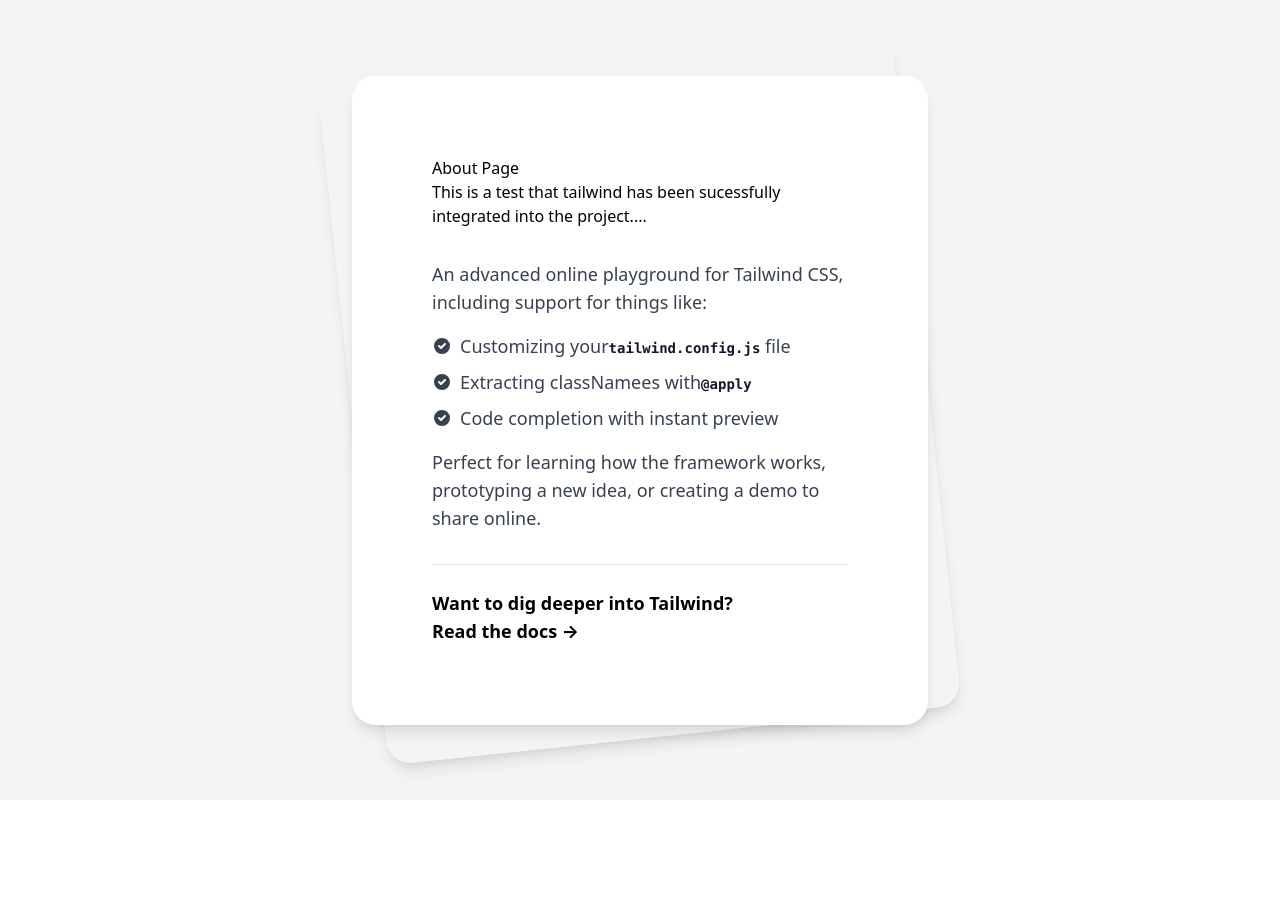
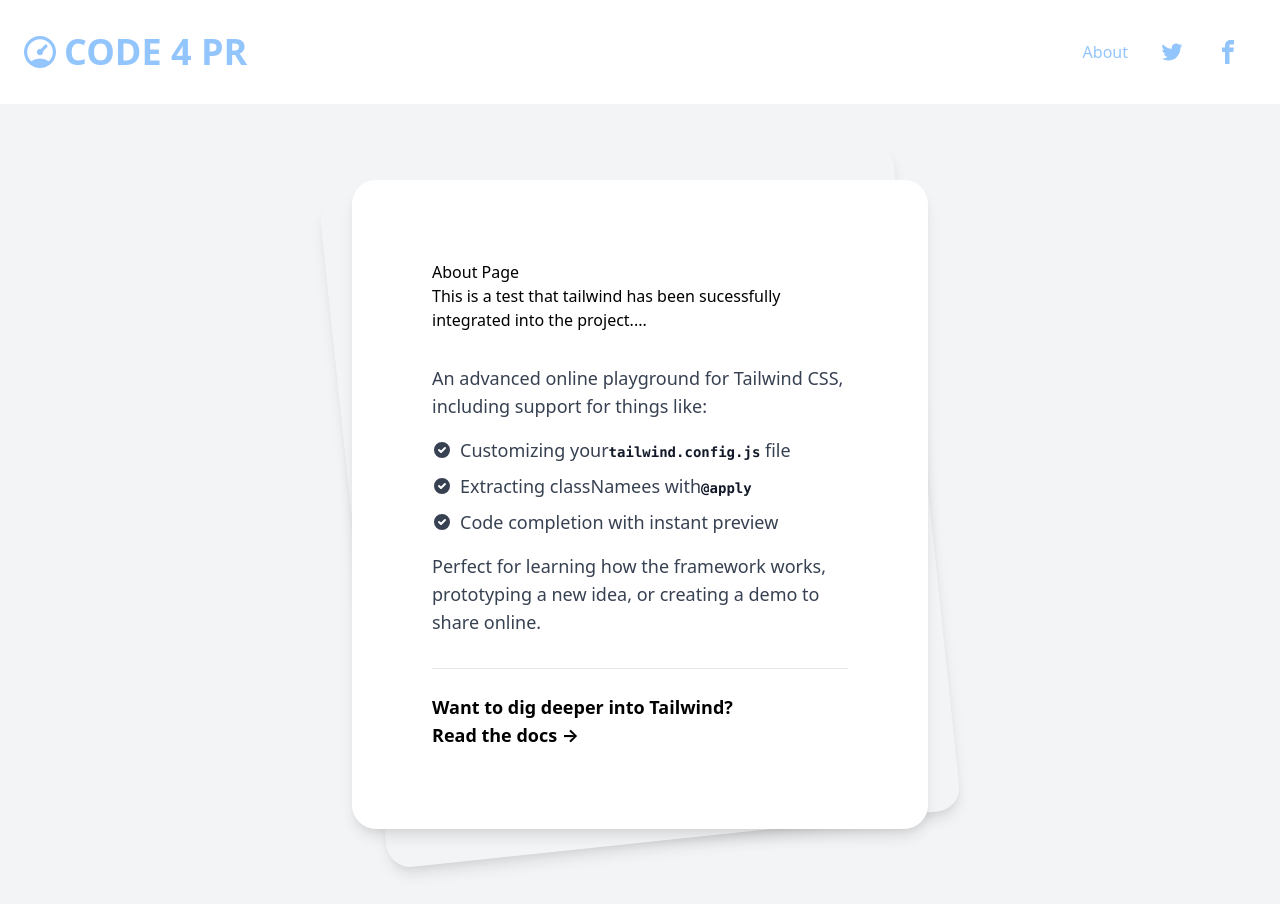
Before and after one commit to Code4PuertoRico/cfpr-website, a Gatsby site: page /about in a window 1280 px wide. Before the commit the page ends 800 px from the top, so only its background shows below. Built offline with nearby package versions, Linux system fonts and the light colour scheme; Gatsby itself is replaced by a stand-in of ours.

Commit message:
Navbar Component

```diff
--- /dev/null
+++ b/src/components/Navbar.js
@@ -0,0 +1,29 @@
+import React from "react";
+import { Link } from "gatsby"
+
+const Navbar = () => {
+    return (
+        <div className="w-full container mx-auto p-6">
+            <div className="w-full flex items-center justify-between">
+                <Link to="/">
+                    <a className="flex items-center text-blue-300 no-underline hover:no-underline font-bold text-2xl lg:text-4xl" href="#">
+                        <svg className="h-8 fill-current text-blue-300 pr-2" xmlns="http://www.w3.org/2000/svg" viewBox="0 0 20 20"><path d="M10 20a10 10 0 1 1 0-20 10 10 0 0 1 0 20zm-5.6-4.29a9.95 9.95 0 0 1 11.2 0 8 8 0 1 0-11.2 0zm6.12-7.64l3.02-3.02 1.41 1.41-3.02 3.02a2 2 0 1 1-1.41-1.41z" /></svg> CODE 4 PR
+                    </a>
+                </Link>
+                <div className="flex w-1/2 justify-end content-center">
+                    <Link to="/about/">
+                        <a className="inline-block text-blue-300 no-underline hover:text-indigo-800 hover:text-underline text-center h-10 p-2 md:h-auto md:p-4">About</a>
+                    </Link>
+                    <a className="inline-block text-blue-300 no-underline hover:text-indigo-800 hover:text-underline text-center h-10 p-2 md:h-auto md:p-4" data-tippy-content="@twitter_handle" href="https://twitter.com/intent/tweet?url=#">
+                        <svg className="fill-current h-6" xmlns="http://www.w3.org/2000/svg" viewBox="0 0 32 32"><path d="M30.063 7.313c-.813 1.125-1.75 2.125-2.875 2.938v.75c0 1.563-.188 3.125-.688 4.625a15.088 15.088 0 0 1-2.063 4.438c-.875 1.438-2 2.688-3.25 3.813a15.015 15.015 0 0 1-4.625 2.563c-1.813.688-3.75 1-5.75 1-3.25 0-6.188-.875-8.875-2.625.438.063.875.125 1.375.125 2.688 0 5.063-.875 7.188-2.5-1.25 0-2.375-.375-3.375-1.125s-1.688-1.688-2.063-2.875c.438.063.813.125 1.125.125.5 0 1-.063 1.5-.25-1.313-.25-2.438-.938-3.313-1.938a5.673 5.673 0 0 1-1.313-3.688v-.063c.813.438 1.688.688 2.625.688a5.228 5.228 0 0 1-1.875-2c-.5-.875-.688-1.813-.688-2.75 0-1.063.25-2.063.75-2.938 1.438 1.75 3.188 3.188 5.25 4.25s4.313 1.688 6.688 1.813a5.579 5.579 0 0 1 1.5-5.438c1.125-1.125 2.5-1.688 4.125-1.688s3.063.625 4.188 1.813a11.48 11.48 0 0 0 3.688-1.375c-.438 1.375-1.313 2.438-2.563 3.188 1.125-.125 2.188-.438 3.313-.875z"></path></svg>
+                    </a>
+                    <a className="inline-block text-blue-300 no-underline hover:text-indigo-800 hover:text-underline text-center h-10 p-2 md:h-auto md:p-4 " data-tippy-content="#facebook_id" href="https://www.facebook.com/sharer/sharer.php?u=#">
+                        <svg className="fill-current h-6" xmlns="http://www.w3.org/2000/svg" viewBox="0 0 32 32"><path d="M19 6h5V0h-5c-3.86 0-7 3.14-7 7v3H8v6h4v16h6V16h5l1-6h-6V7c0-.542.458-1 1-1z"></path></svg>
+                    </a>
+                </div>
+            </div>
+        </div>
+    );
+};
+
+export default Navbar;
--- a/src/pages/about.js
+++ b/src/pages/about.js
@@ -1,5 +1,6 @@
 import * as React from "react"
 import { Link } from "gatsby"
+import Navbar from '../components/Navbar'
 
 // markup
 const AboutPage = () => {
@@ -7,6 +8,7 @@
     <main>
       {/* <h1>About</h1>
      <Link to="/">Back to Home</Link> */}
+      <Navbar />
       <div className="min-h-screen bg-gray-100 py-6 flex flex-col justify-center sm:py-12">
         <div className="relative py-3 sm:max-w-xl sm:mx-auto">
           <div className="absolute inset-0 bg-gradient-to-r from-cyan-400 to-light-blue-500 shadow-lg transform -skew-y-6 sm:skew-y-0 sm:-rotate-6 sm:rounded-3xl"></div>
--- a/src/pages/index.js
+++ b/src/pages/index.js
@@ -1,16 +1,18 @@
 import * as React from "react"
+import Navbar from '../components/Navbar';
 
 // markup
 const IndexPage = () => {
 	return (
 		<main>
-<div className="h-screen pb-14 bg-right bg-cover" style={{backgroundImamage: `url('bg.svg')`}}>
+			<div className="h-screen pb-14 bg-right bg-cover" style={{ backgroundImamage: `url('bg.svg')` }}>
+				<Navbar />
 				{/* <!--Nav--> */}
-	<div className="w-full container mx-auto p-6">
+				{/* <div className="w-full container mx-auto p-6">
 
 					<div className="w-full flex items-center justify-between">
-			<a className="flex items-center text-blue-300 no-underline hover:no-underline font-bold text-2xl lg:text-4xl"  href="#">
-				 <svg className="h-8 fill-current text-blue-300 pr-2" xmlns="http://www.w3.org/2000/svg" viewBox="0 0 20 20"><path d="M10 20a10 10 0 1 1 0-20 10 10 0 0 1 0 20zm-5.6-4.29a9.95 9.95 0 0 1 11.2 0 8 8 0 1 0-11.2 0zm6.12-7.64l3.02-3.02 1.41 1.41-3.02 3.02a2 2 0 1 1-1.41-1.41z"/></svg> CODE 4 PR
+						<a className="flex items-center text-blue-300 no-underline hover:no-underline font-bold text-2xl lg:text-4xl" href="#">
+							<svg className="h-8 fill-current text-blue-300 pr-2" xmlns="http://www.w3.org/2000/svg" viewBox="0 0 20 20"><path d="M10 20a10 10 0 1 1 0-20 10 10 0 0 1 0 20zm-5.6-4.29a9.95 9.95 0 0 1 11.2 0 8 8 0 1 0-11.2 0zm6.12-7.64l3.02-3.02 1.41 1.41-3.02 3.02a2 2 0 1 1-1.41-1.41z" /></svg> CODE 4 PR
 						</a>
 
 						<div className="flex w-1/2 justify-end content-center">
@@ -24,7 +26,7 @@
 
 					</div>
 
-	</div>
+				</div> */}
 
 				{/* <!--Main--> */}
 				<div className="container pt-24 md:pt-48 px-6 mx-auto flex flex-wrap flex-col md:flex-row items-center">
```
Lines whose indentation alone changed are shown as unchanged.
